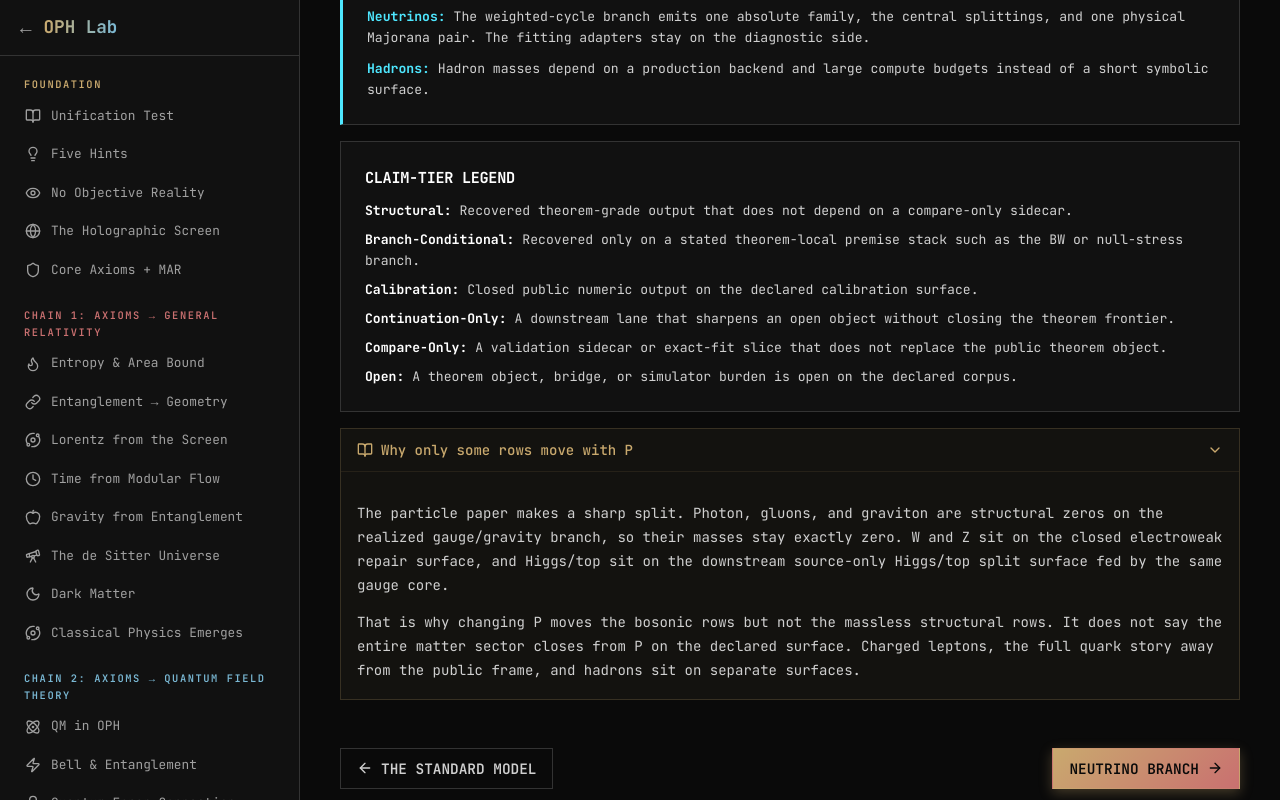
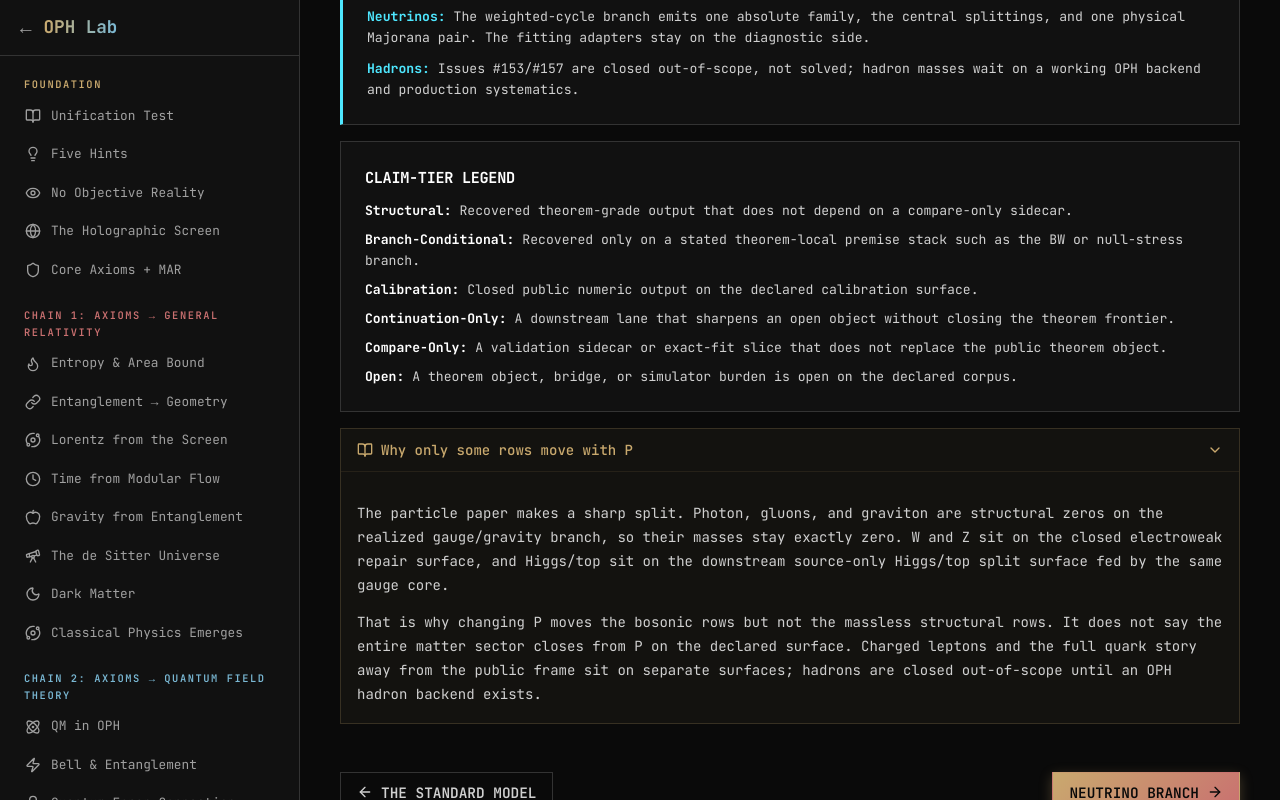
Before and after one commit to muellerberndt/oph-lab, a React (Vite) app: page /masses in a window 1280 px wide. Both pictures are taken after a click on the button "Why only some rows move with P". Built offline with nearby package versions, Linux system fonts and the light colour scheme.

Commit message:
Mark hadrons out of OPH Lab scope

```diff
--- a/src/content/paperSurface.ts
+++ b/src/content/paperSurface.ts
@@ -163,7 +163,7 @@ export const PARTICLE_LANE_STATUS = [
     },
     {
         label: 'Hadrons',
-        summary: 'Hadron masses depend on a production backend and large compute budgets instead of a short symbolic surface.',
+        summary: 'Issues #153/#157 are closed out-of-scope, not solved; hadron masses wait on a working OPH backend and production systematics.',
     },
 ];
 
--- a/src/pages/Masses.tsx
+++ b/src/pages/Masses.tsx
@@ -177,7 +177,7 @@ export function MassesPage() {
                     <li><strong>Quarks:</strong> OPH closes one exact public sextet on one physical frame fixed by P. A full classification of all quark frames is a separate object.</li>
                     <li><strong>Charged leptons:</strong> the exact same-family readback is explicit. The open step is the source landing that turns the shared geometric data into full physical charged masses.</li>
                     <li><strong>Neutrinos:</strong> one weighted-cycle branch emits an absolute family, the central splittings, and one physical Majorana pair. The exact fitting adapters are checks and stay off the public surface.</li>
-                    <li><strong>Hadrons:</strong> hadron masses depend on a production backend and large compute budgets instead of a short symbolic surface.</li>
+                    <li><strong>Hadrons:</strong> issues #153/#157 are closed out-of-scope, not solved; production masses wait on a working OPH hadron backend and systematics.</li>
                 </ul>
             </div>
 
@@ -319,8 +319,9 @@ export function MassesPage() {
                 <p>
                     That is why changing P moves the bosonic rows but not the massless structural
                     rows. It does not say the entire matter sector closes from P on the declared
-                    surface. Charged leptons, the full quark story away from the public frame, and
-                    hadrons sit on separate surfaces.
+                    surface. Charged leptons and the full quark story away from the public frame
+                    sit on separate surfaces; hadrons are closed out-of-scope until an OPH
+                    hadron backend exists.
                 </p>
             </Explainer>
         </div>
--- a/src/pages/StandardModel.tsx
+++ b/src/pages/StandardModel.tsx
@@ -398,8 +398,9 @@ export function StandardModelPage() {
             <Explainer title="Page Scope">
                 <p>
                     This page tracks the recovered gauge quotient, exact hypercharges, realized color triplet, and
-                    generation count. Full flavor closure, hadron
-                    phenomenology, and downstream matter-sector theorem objects sit on separate pages.
+                    generation count. Full flavor closure, hadron phenomenology, and downstream
+                    matter-sector theorem objects sit on separate pages; hadron backend issues
+                    #153/#157 are closed out-of-scope until production OPH backend output exists.
                 </p>
                 <p>
                     On the declared public surface, the Standard Model quotient, exact hypercharges, and the
```
Also changed, not shown: 1 other file (tests, documents, lock files or other folders).
